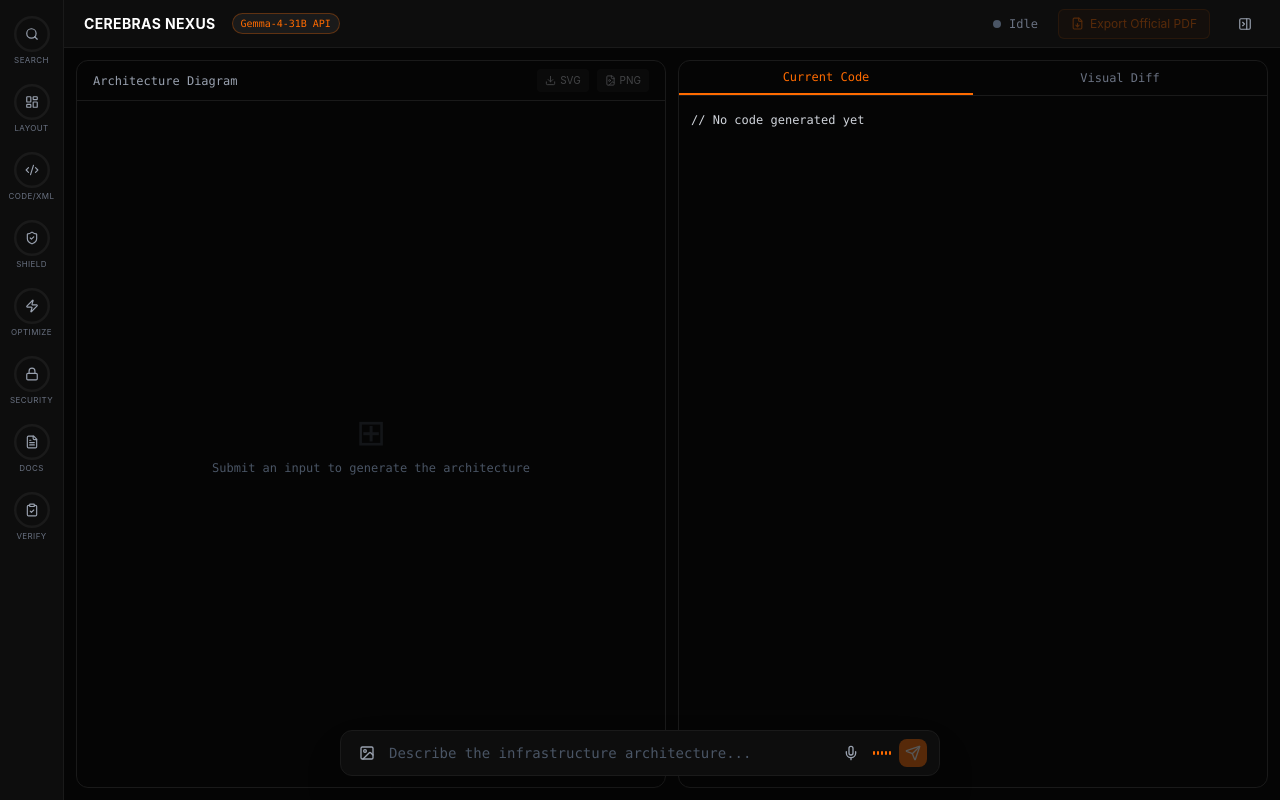
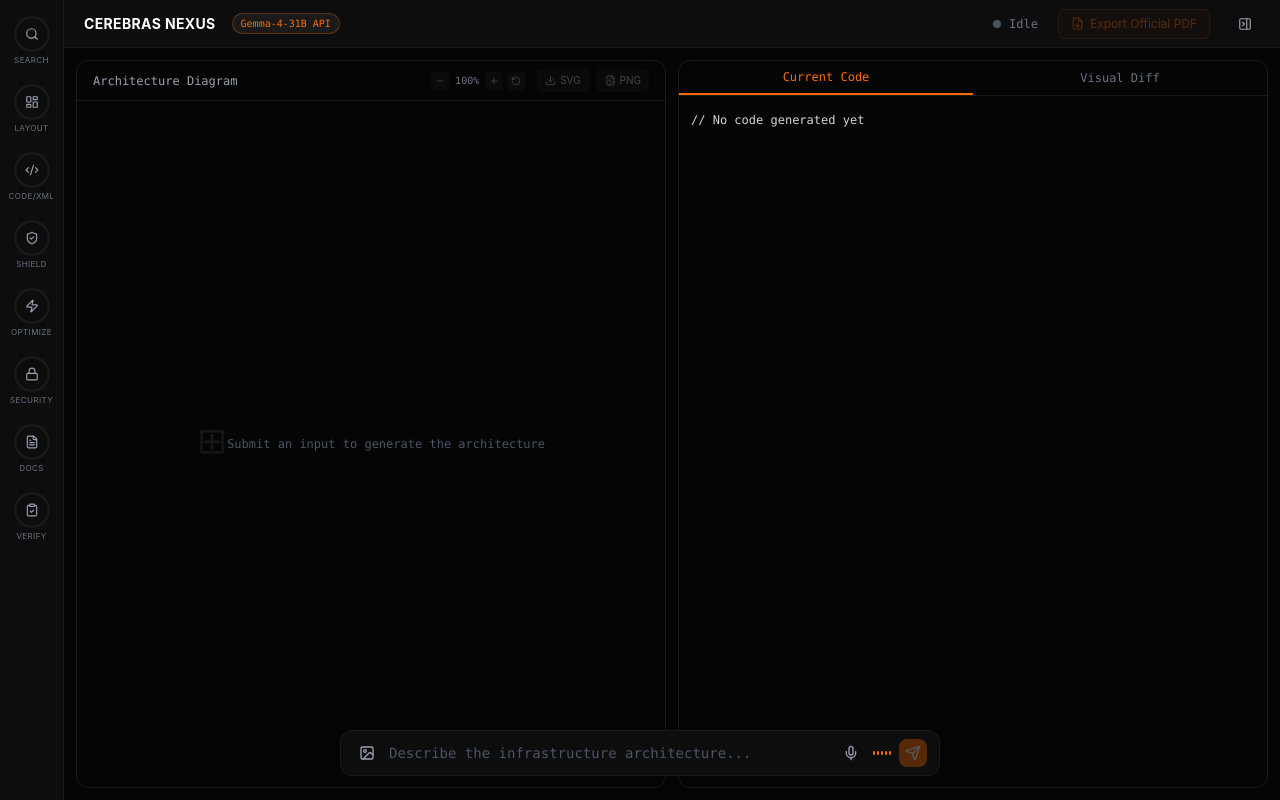
Before and after one commit to PiEnneGi/NEXT_Nexus, a React (Vite) app in the folder client/: page / in a window 1280 px wide. Built offline with nearby package versions, Linux system fonts and the light colour scheme; no server answers.

Commit message:
Nexus Working_No multimodal

```diff
--- a/client/src/components/ArchitecturePanel.tsx
+++ b/client/src/components/ArchitecturePanel.tsx
@@ -1,6 +1,6 @@
 import { useState, useEffect, useRef, useCallback } from 'react'
 import { motion } from 'framer-motion'
-import { Download, FileImage } from 'lucide-react'
+import { Download, FileImage, Minus, Plus, RotateCcw } from 'lucide-react'
 import mermaid from 'mermaid'
 import { downloadSVG, downloadPNG } from '../lib/export'
 
@@ -23,11 +23,38 @@
   diagramMermaid: string | null
 }
 
+function calcZoomPan(
+  vpX: number, vpY: number,
+  oldZoom: number,
+  newZoom: number,
+  oldPan: { x: number; y: number },
+  scroll: { x: number; y: number },
+) {
+  const factor = newZoom / oldZoom
+  return {
+    x: (1 - factor) * (vpX + scroll.x) + factor * oldPan.x,
+    y: (1 - factor) * (vpY + scroll.y) + factor * oldPan.y,
+  }
+}
+
 export function ArchitecturePanel({ diagramSvg, diagramMermaid }: Props) {
   const [renderedSvg, setRenderedSvg] = useState<string | null>(diagramSvg)
   const [isRendering, setIsRendering] = useState(false)
   const svgContainerRef = useRef<HTMLDivElement>(null)
   const panelRef = useRef<HTMLDivElement>(null)
+  const scrollRef = useRef<HTMLDivElement>(null)
+
+  const [zoom, setZoom] = useState(1)
+  const [svgNaturalSize, setSvgNaturalSize] = useState({ width: 800, height: 600 })
+  const [panOffset, setPanOffset] = useState({ x: 0, y: 0 })
+  const [isPanningState, setIsPanningState] = useState(false)
+  const isPanning = useRef(false)
+  const panStart = useRef({ x: 0, y: 0, panX: 0, panY: 0 })
+  const panRef = useRef({ x: 0, y: 0 })
+  const zoomRef = useRef(1)
+  const scrollPosRef = useRef({ x: 0, y: 0 })
+
+  useEffect(() => { zoomRef.current = zoom }, [zoom])
 
   useEffect(() => {
     if (diagramSvg) {
@@ -52,6 +79,114 @@
 
     setRenderedSvg(null)
   }, [diagramSvg, diagramMermaid])
+
+  useEffect(() => {
+    if (!renderedSvg) return
+    const svg = svgContainerRef.current?.querySelector('svg')
+    if (svg) {
+      svg.style.maxWidth = 'none'
+      const vb = svg.getAttribute('viewBox')
+      if (vb) {
+        const [, , w, h] = vb.split(/\s+/).map(Number)
+        if (w && h) setSvgNaturalSize({ width: w, height: h })
+      } else {
+        const bbox = svg.getBBox()
+        if (bbox.width && bbox.height) {
+          setSvgNaturalSize({ width: bbox.width, height: bbox.height })
+        }
+      }
+    }
+  }, [renderedSvg])
+
+  useEffect(() => {
+    if (!renderedSvg || !scrollRef.current) return
+    const { clientWidth, clientHeight } = scrollRef.current
+    const cx = Math.max(0, (clientWidth - svgNaturalSize.width) / 2)
+    const cy = Math.max(0, (clientHeight - svgNaturalSize.height) / 2)
+    setPanOffset({ x: cx, y: cy })
+    panRef.current = { x: cx, y: cy }
+  }, [renderedSvg, svgNaturalSize])
+
+  const handleScroll = useCallback(() => {
+    if (scrollRef.current) {
+      scrollPosRef.current = {
+        x: scrollRef.current.scrollLeft,
+        y: scrollRef.current.scrollTop,
+      }
+    }
+  }, [])
+
+  const handleWheel = useCallback((e: React.WheelEvent) => {
+    e.preventDefault()
+    const rect = (e.currentTarget as HTMLElement).getBoundingClientRect()
+    const vpX = e.clientX - rect.left
+    const vpY = e.clientY - rect.top
+
+    const factor = e.deltaY > 0 ? 0.9 : 1.1
+    const oldZoom = zoomRef.current
+    const newZoom = Math.max(0.25, Math.min(4, +(oldZoom * factor).toFixed(3)))
+
+    const newPan = calcZoomPan(vpX, vpY, oldZoom, newZoom, panRef.current, scrollPosRef.current)
+
+    setZoom(newZoom)
+    setPanOffset(newPan)
+    zoomRef.current = newZoom
+    panRef.current = newPan
+  }, [])
+
+  const handlePointerDown = useCallback((e: React.PointerEvent) => {
+    isPanning.current = true
+    setIsPanningState(true)
+    panStart.current = { x: e.clientX, y: e.clientY, panX: panOffset.x, panY: panOffset.y }
+    ;(e.currentTarget as HTMLElement).setPointerCapture(e.pointerId)
+  }, [panOffset])
+
+  const handlePointerMove = useCallback((e: React.PointerEvent) => {
+    if (!isPanning.current) return
+    const dx = e.clientX - panStart.current.x
+    const dy = e.clientY - panStart.current.y
+    setPanOffset({
+      x: panStart.current.panX + dx,
+      y: panStart.current.panY + dy,
+    })
+  }, [])
+
+  const handlePointerUp = useCallback((e: React.PointerEvent) => {
+    isPanning.current = false
+    setIsPanningState(false)
+    try {
+      ;(e.currentTarget as HTMLElement).releasePointerCapture(e.pointerId)
+    } catch {}
+  }, [])
+
+  const zoomFromCenter = useCallback((factor: number) => {
+    const oldZoom = zoomRef.current
+    const newZoom = Math.max(0.25, Math.min(4, +(oldZoom * factor).toFixed(3)))
+    const el = scrollRef.current
+    if (!el) return
+    const vpX = el.clientWidth / 2
+    const vpY = el.clientHeight / 2
+    const newPan = calcZoomPan(vpX, vpY, oldZoom, newZoom, panRef.current, scrollPosRef.current)
+    setZoom(newZoom)
+    setPanOffset(newPan)
+    zoomRef.current = newZoom
+    panRef.current = newPan
+  }, [])
+
+  const handleZoomIn = useCallback(() => zoomFromCenter(1.25), [zoomFromCenter])
+  const handleZoomOut = useCallback(() => zoomFromCenter(0.8), [zoomFromCenter])
+
+  const handleZoomReset = useCallback(() => {
+    setZoom(1)
+    zoomRef.current = 1
+    const el = scrollRef.current
+    if (el) {
+      const cx = Math.max(0, (el.clientWidth - svgNaturalSize.width) / 2)
+      const cy = Math.max(0, (el.clientHeight - svgNaturalSize.height) / 2)
+      setPanOffset({ x: cx, y: cy })
+      panRef.current = { x: cx, y: cy }
+    }
+  }, [svgNaturalSize])
 
   const getDomSvg = useCallback((): SVGElement | null => {
     if (!svgContainerRef.current) return null
@@ -86,7 +221,39 @@
     >
       <div className="flex items-center justify-between px-4 py-2 border-b border-[#1A1A1A]">
         <span className="text-xs text-gray-400 font-mono">Architecture Diagram</span>
-        <div className="flex gap-2">
+        <div className="flex items-center gap-2">
+          <div className="flex items-center gap-0.5 mr-1">
+            <motion.button
+              onClick={handleZoomOut}
+              className="flex items-center gap-1 text-[10px] p-1 rounded bg-[#1A1A1A] text-gray-300 hover:text-white transition-colors disabled:opacity-30"
+              whileTap={{ scale: 0.95 }}
+              disabled={!renderedSvg || isRendering || zoom <= 0.25}
+              title="Zoom out"
+            >
+              <Minus size={10} />
+            </motion.button>
+            <span className="text-[10px] text-gray-500 font-mono w-8 text-center select-none">
+              {Math.round(zoom * 100)}%
+            </span>
+            <motion.button
+              onClick={handleZoomIn}
+              className="flex items-center gap-1 text-[10px] p-1 rounded bg-[#1A1A1A] text-gray-300 hover:text-white transition-colors disabled:opacity-30"
+              whileTap={{ scale: 0.95 }}
+              disabled={!renderedSvg || isRendering || zoom >= 4}
+              title="Zoom in"
+            >
+              <Plus size={10} />
+            </motion.button>
+            <motion.button
+              onClick={handleZoomReset}
+              className="flex items-center gap-1 text-[10px] p-1 rounded bg-[#1A1A1A] text-gray-300 hover:text-white transition-colors disabled:opacity-30 ml-0.5"
+              whileTap={{ scale: 0.95 }}
+              disabled={!renderedSvg || isRendering || (zoom === 1 && panOffset.x === 0 && panOffset.y === 0)}
+              title="Reset zoom"
+            >
+              <RotateCcw size={10} />
+            </motion.button>
+          </div>
           <motion.button
             onClick={handleExportSVG}
             className="flex items-center gap-1 text-[10px] px-2 py-1 rounded bg-[#1A1A1A] text-gray-300 hover:text-white transition-colors disabled:opacity-30"
@@ -105,20 +272,45 @@
           </motion.button>
         </div>
       </div>
-      <div className="flex-1 flex items-center justify-center p-4 overflow-auto min-w-0">
+      <div
+        ref={scrollRef}
+        className="flex-1 overflow-auto min-w-0 select-none"
+        onScroll={handleScroll}
+        onWheel={handleWheel}
+        onPointerDown={handlePointerDown}
+        onPointerMove={handlePointerMove}
+        onPointerUp={handlePointerUp}
+        onPointerCancel={handlePointerUp}
+        style={{ cursor: isPanningState ? 'grabbing' : 'grab' }}
+      >
         {isRendering ? (
-          <div className="text-center text-gray-600">
+          <div className="w-full h-full flex items-center justify-center text-center text-gray-600">
             <div className="animate-pulse text-2xl mb-2 opacity-30">◌</div>
             <p className="text-xs font-mono">Rendering diagram...</p>
           </div>
         ) : renderedSvg ? (
           <div
-            ref={svgContainerRef}
-            className="w-full h-full flex items-center justify-center"
-            dangerouslySetInnerHTML={{ __html: renderedSvg }}
-          />
+            style={{
+              width: svgNaturalSize.width * zoom,
+              height: svgNaturalSize.height * zoom,
+              minWidth: '100%',
+              minHeight: '100%',
+            }}
+          >
+            <div
+              style={{
+                transform: `translate(${panOffset.x}px, ${panOffset.y}px) scale(${zoom})`,
+                transformOrigin: '0 0',
+              }}
+            >
+              <div
+                ref={svgContainerRef}
+                dangerouslySetInnerHTML={{ __html: renderedSvg }}
+              />
+            </div>
+          </div>
         ) : (
-          <div className="text-center text-gray-600">
+          <div className="w-full h-full flex items-center justify-center text-center text-gray-600">
             <div className="text-4xl mb-2 opacity-20">⊞</div>
             <p className="text-xs font-mono">Submit an input to generate the architecture</p>
           </div>
```
Also changed, not shown: 1 other file (tests, documents, lock files or other folders).
